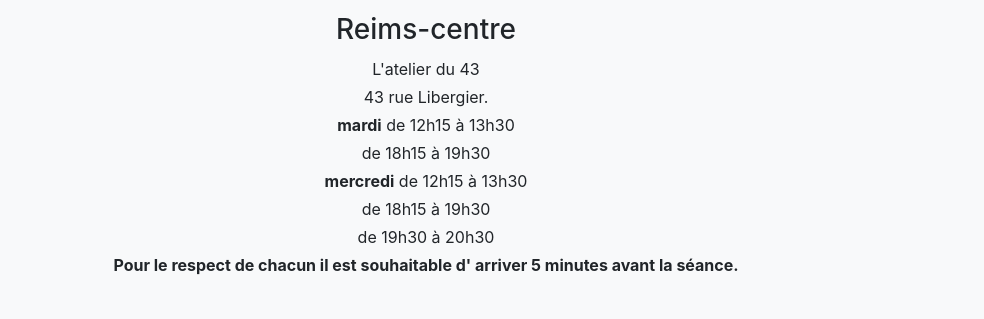
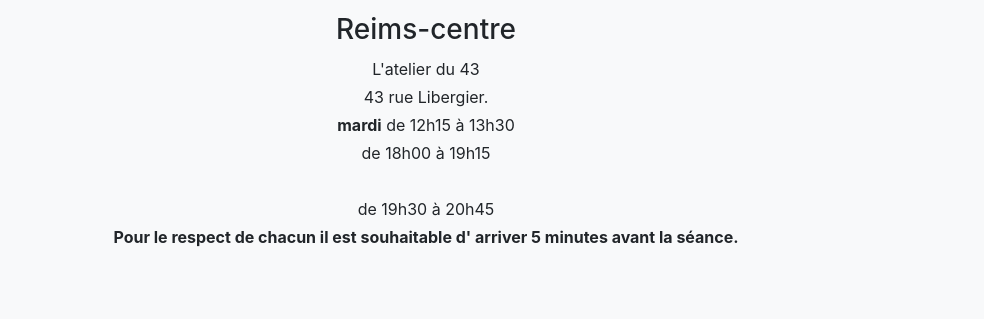
Before and after one commit to Mathieugab/mariepierre-gh-pages, a website with bundled scripts: page index.html in a window 1280 px wide. Shown: the part 4051-4370 px from the top of the page, without its empty margins (214-1198 px from the left). Built offline with nearby package versions, Linux system fonts and the light colour scheme; files whose address does not match are found by name; a web font is replaced by a local one.

Commit message:
changement horaire reims sur le mardi

```diff
--- a/index.html
+++ b/index.html
@@ -754,14 +754,12 @@ Métro Jussieu / Censier Daubenton
 <br>
 <b>mardi</b> de 12h15 à 13h30
  <br>
-de 18h15 à 19h30
+de 18h00 à 19h15
 <br>
-<b>mercredi</b> de 12h15 à 13h30
 <br>
-    de 18h15 à 19h30
+de 19h30 à 20h45
 <br>
-de 19h30 à 20h30
-<br>
+
 <b>Pour le respect de chacun il est souhaitable d' arriver 5 minutes avant la séance.</b>
          </p>
 
```
Also changed, not shown: 2 other files.
